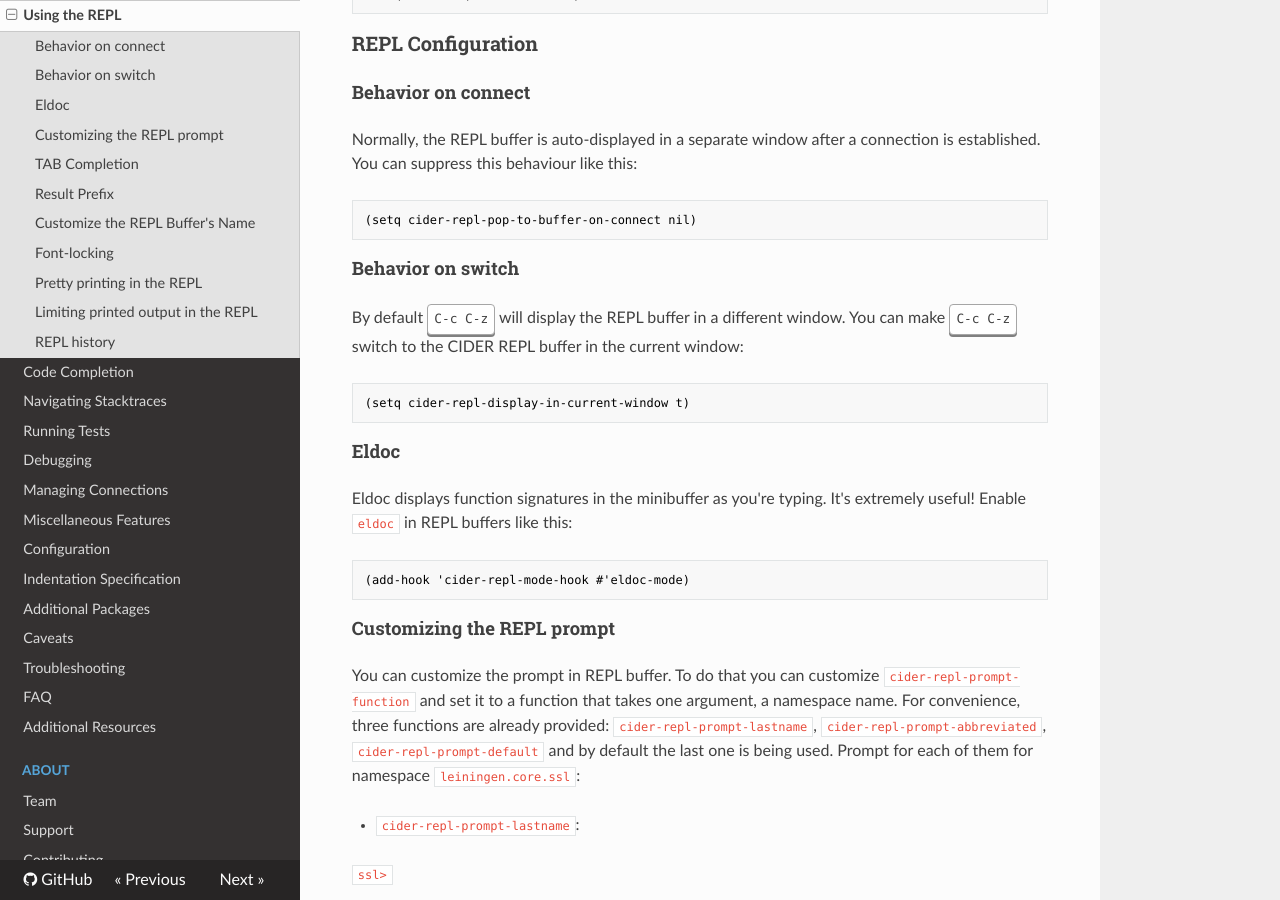
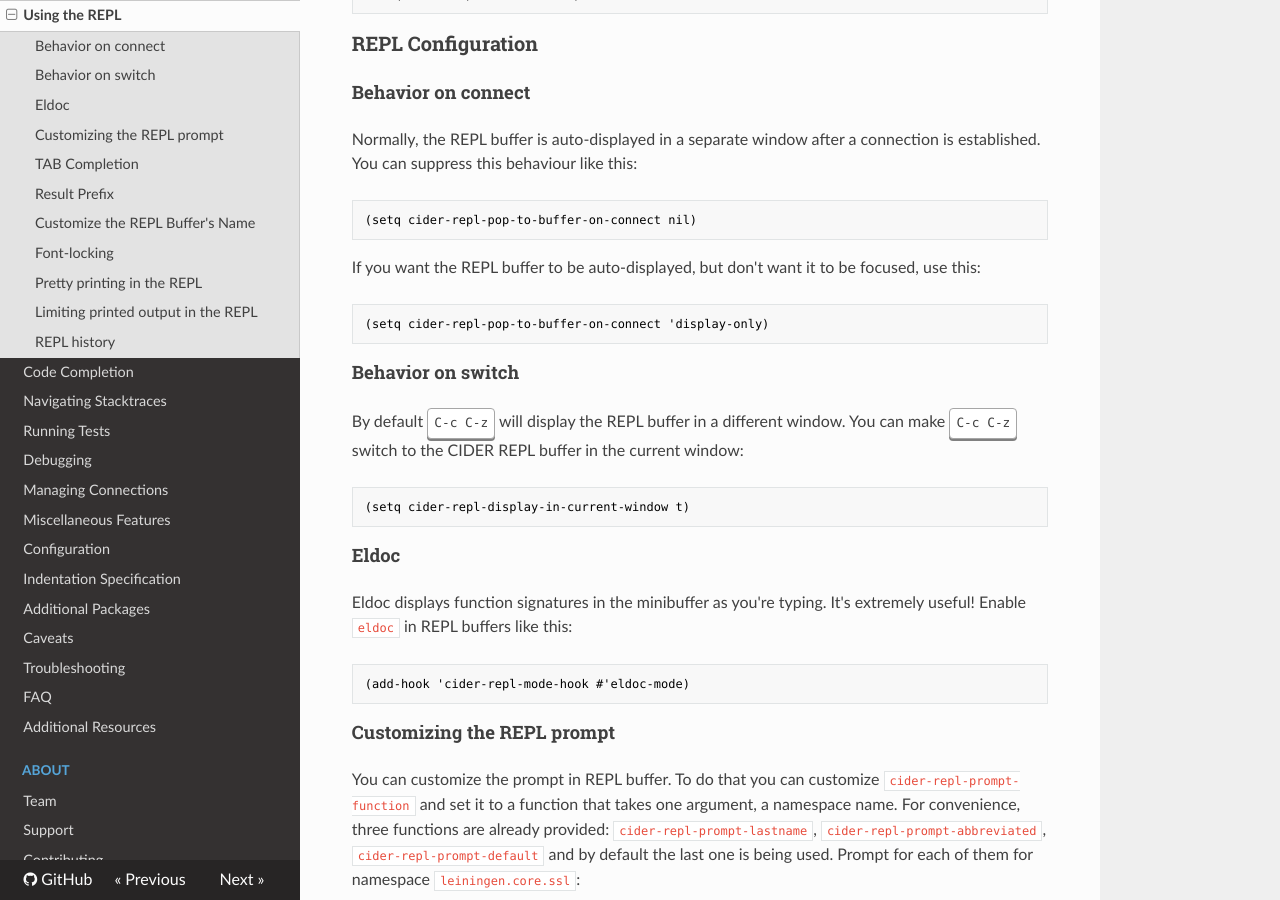
Before and after one commit to clojure-emacs/cider, an MkDocs documentation site: the page built from doc/using_the_repl.md, in a window 1280 px wide and 900 px high, scrolled down 2248 px. Built offline with MkDocs 1.6.1, drawn with Linux system fonts in a browser that asks for light colours; nearby versions of some CDN libraries; old or Windows-style settings are respelled for this version of MkDocs.

Commit message:
[Fix #1872] Allow displaying REPL without focus

````diff
--- a/doc/using_the_repl.md
+++ b/doc/using_the_repl.md
@@ -68,6 +68,13 @@
 
 ```el
 (setq cider-repl-pop-to-buffer-on-connect nil)
+```
+
+If you want the REPL buffer to be auto-displayed, but don't want it to be
+focused, use this:
+
+```el
+(setq cider-repl-pop-to-buffer-on-connect 'display-only)
 ```
 
 #### Behavior on switch
````
Also changed, not shown: CHANGELOG.md (+1 -0 lines), 1 other file.
